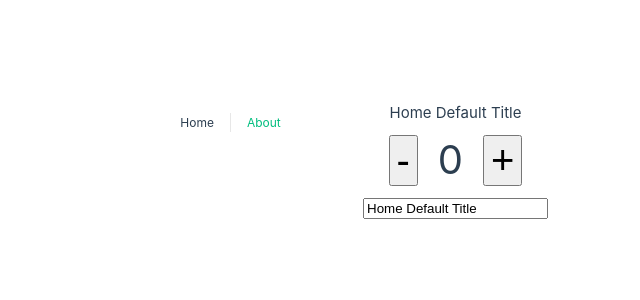
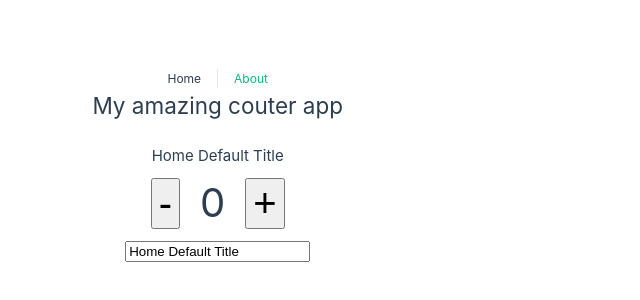
Before and after one commit to lpeinado/vue-composition-api, a Vue app: page / in a window 1280 px wide. Shown: the part 240-540 px from the top of the page, without its empty margins (297-937 px from the left). Built offline with nearby package versions, Linux system fonts and the light colour scheme.

Commit message:
non reactive data

```diff
--- a/src/App.vue
+++ b/src/App.vue
@@ -1,11 +1,14 @@
 
 <template>
-  <nav>
-    <RouterLink to="/">Home</RouterLink>
-    <RouterLink to="/about">About</RouterLink>
-  </nav>
+  <div>
+    <nav>
+      <RouterLink to="/">Home</RouterLink>
+      <RouterLink to="/about">About</RouterLink>
+    </nav>
 
-  <RouterView />
+    <RouterView />
+  </div>
+
 </template>
 
 <style scoped>
--- a/src/views/HomeView.vue
+++ b/src/views/HomeView.vue
@@ -1,4 +1,5 @@
 <template>
+  <h2>{{ appTitle }}</h2>
   <div class="home">
     <div>{{ counterData.title }}</div>
     <div>
@@ -11,6 +12,7 @@
 </template>
 <script setup>
   import { reactive } from 'vue';
+  const appTitle = 'My amazing couter app';
   const counterData = reactive({
     counter: 0,
     title: 'Home Default Title',
```
